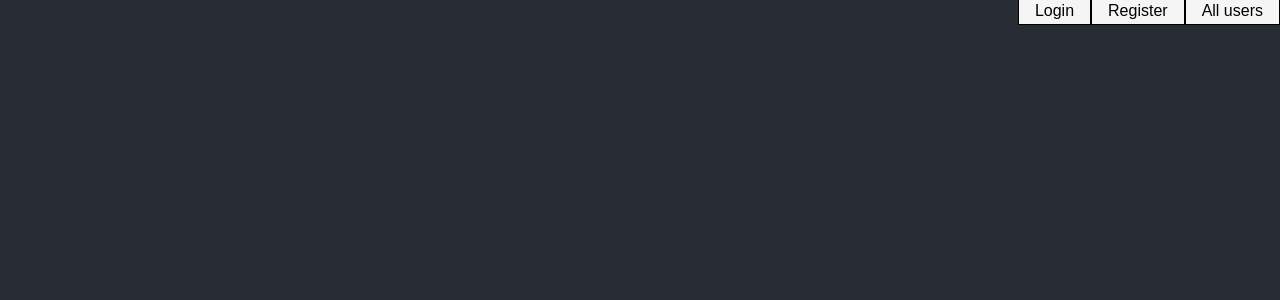
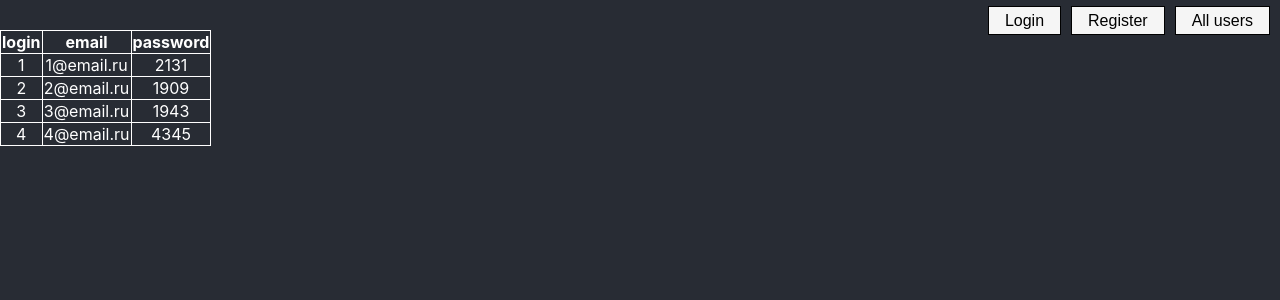
Before and after one commit to Sapfir0/ReactSample, a React (Create React App) app: page /allUsers in a window 1280 px wide. Shown: the top 300 px of the page. Built offline with nearby package versions, Linux system fonts and the light colour scheme.

Commit message:
all users

```diff
--- a/src/component/App/App.css
+++ b/src/component/App/App.css
@@ -32,50 +32,19 @@ a {
 a:hover {
   color: black;
   background-color: cornflowerblue;
-  transition: 0.3s;
 }
 
 li {
-position: relative;
-list-style-type: none; /* Убираем маркеры */
-  margin: 0;
-  padding: 0;
+  position: relative;
+  list-style-type: none;
+  margin-left: 10px;
 }
 
 .navbar {
+  padding-top: 10px;
+  padding-right: 10px;
   display: flex;
-  /*flex-direction: column;*/
   flex-direction: row;
   justify-content: flex-end;
 
 }
-
-form {
-  display: flex;
-  align-items: center;
-  justify-content: space-between;
-  flex-direction: column;
-  width: 20%;
-
-
-  text-align: justify;
-  text-align-last: justify;
-  margin: auto;
-}
-
-input {
-  display: inline-block;
-
-}
-
-.submit {
-  justify-content: center;
-  display: flex;
-  width: 100%;
-}
-
-.submit:hover {
-  color: black;
-  background-color: cornflowerblue;
-  transition: 0.3s;
-}
--- a/src/component/App/App.js
+++ b/src/component/App/App.js
@@ -1,14 +1,10 @@
 import React from 'react';
-import logo from '../../logo.svg';
 import './App.css';
 import { BrowserRouter as Router, Switch, Route, Link } from 'react-router-dom'
 
 import Login from '../../pages/Login';
 import Register from '../../pages/Register';
 import AllUsersTable from "../../pages/AllUsers";
-
-
-
 
 
 function App() {
--- a/src/component/InputForm/InputForm.js
+++ b/src/component/InputForm/InputForm.js
@@ -1,6 +1,7 @@
 import React, {Component} from 'react';
 import InputField from "../InputFields/InputField"
 import {post} from "../../router";
+import "./style.css"
 
 class InputForm extends React.Component {
     constructor(props) {
--- a/src/component/InputForm/style.css
+++ b/src/component/InputForm/style.css
@@ -1,3 +1,42 @@
-.user-data-form {
+
+form {
+    display: flex;
+    align-items: center;
+    justify-content: space-between;
+    flex-direction: column;
+    width: 20%;
+
+
+    text-align: justify;
+    text-align-last: justify;
+    margin: auto;
+    /*margin-top: 10%;*/
+
 
 }
+
+.submit {
+    justify-content: center;
+    display: flex;
+    width: 100%;
+    transition: 0.7s;
+    padding: 5px 5px 5px 2px;
+    border: 1px solid #333;
+    font-family: inherit;
+    font-size: 1rem;
+    -moz-box-sizing: border-box;
+    box-sizing: border-box;
+}
+
+.submit:hover {
+    color: black;
+    transition: 0.3s;
+    background-color: #38ef7d;
+    /*background-color: #9b9b9b;*/
+    border-image-slice: 1;
+}
+
+input {
+    display: inline-block;
+
+}
--- a/src/pages/AllUsers.js
+++ b/src/pages/AllUsers.js
@@ -1,9 +1,25 @@
 import React, {Component} from 'react';
 
+const users = [
+    {id: 1, login: "1", email: "1@email.ru", password: "2131"},
+    {id: 2, login: "2", email: "2@email.ru", password: "1909"},
+    {id: 3, login: "3", email: "3@email.ru", password: "1943"},
+    {id: 4, login: "4", email: "4@email.ru", password: "4345"}
+]
 
 export default function AllUsersTable(props) {
-    return (
-        <table></table>
+    let table = []
 
-    );
+    for (const user of users) {
+        table.push(<tr key={user.id}>
+            <td>{user.login}</td>
+            <td>{user.email} </td>
+            <td>{user.password}</td>
+        </tr>);
+    }
+
+    return (<table>
+        <thead><th>login</th><th>email</th><th>password</th></thead>
+        <tbody>{table}</tbody>
+    </table>);
 }
--- a/src/pages/style.css
+++ b/src/pages/style.css
@@ -1,24 +1,9 @@
+table {
+    border-collapse: collapse;
+    color: white;
 
-input {
-    padding: 5px 5px 5px 2px;
-    -webkit-appearance: none;
-    border: 1px solid #333;
-    font-family: inherit;
-    font-size: 1rem;
-    -moz-box-sizing: border-box;
-    box-sizing: border-box;
 }
 
-.inputForm {
-    display: flex;
-    justify-content: center;
+table, th, td {
+    border: 1px solid white;
 }
-
-.reg {
-    display: flex;
-    flex-direction: column;
-    width: 20rem;
-    justify-content: space-between;
-    font-family: 'Lato', sans-serif;
-    font-size: 1rem;
-}
```
